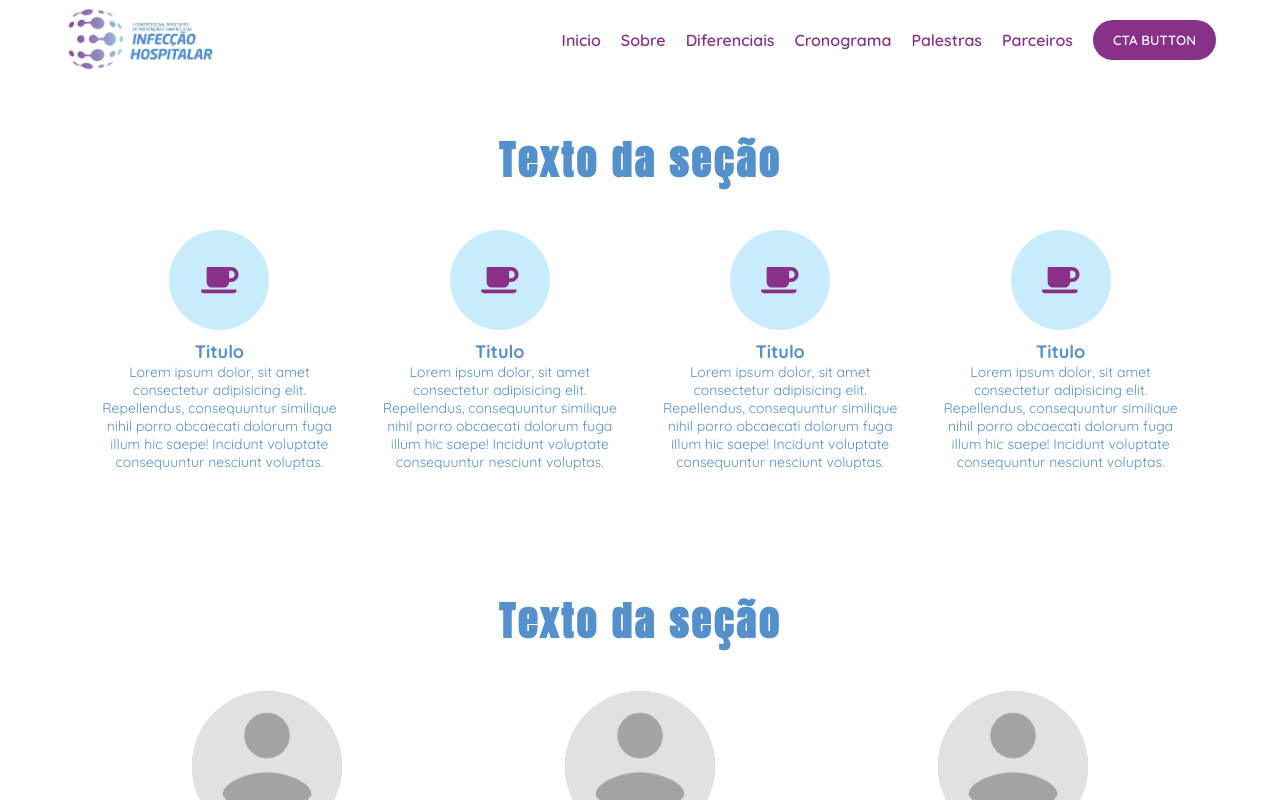
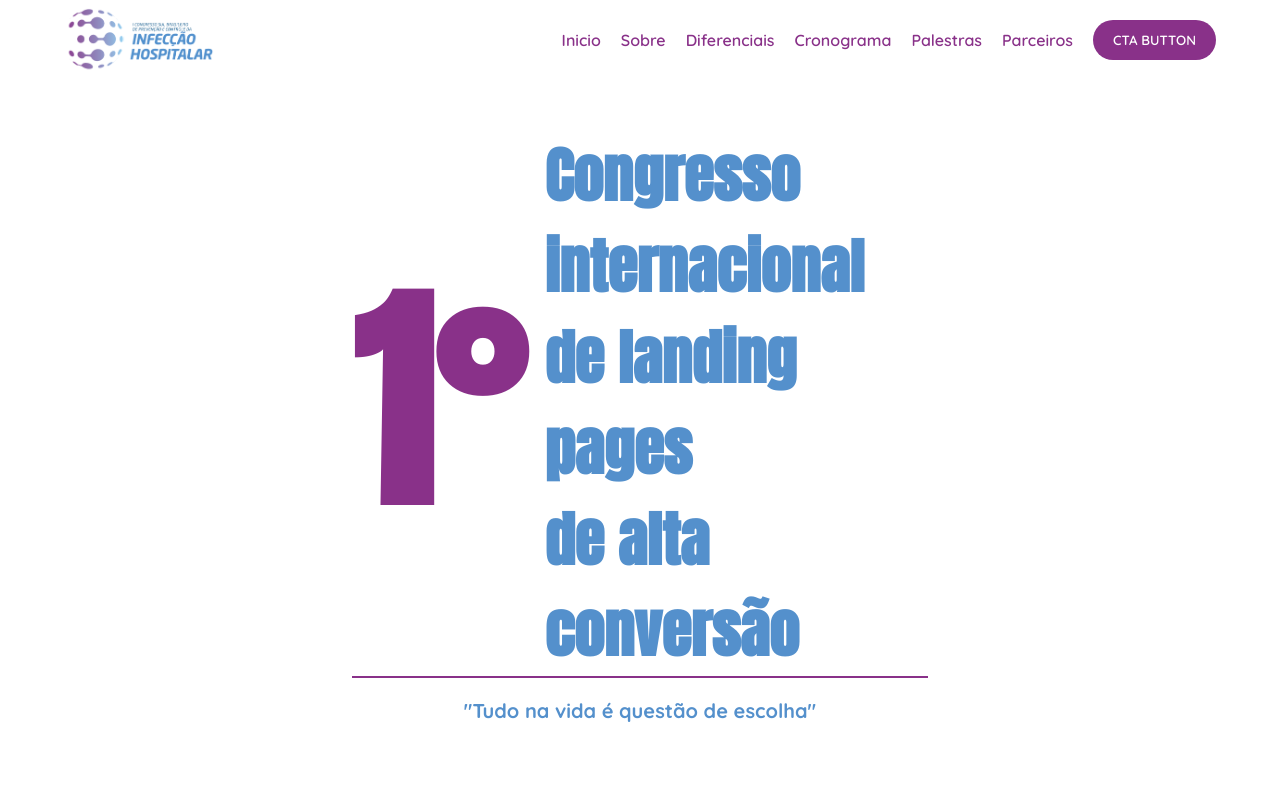
Before and after one commit to pedrohhcunha/congresso, a Next.js app: page / in a window 1280 px wide. Shown: the top 800 px of the page. Built offline with nearby package versions, Linux system fonts and the light colour scheme.

Commit message:
Criando a seção inicial

```diff
--- a/components/Inicio.jsx
+++ b/components/Inicio.jsx
@@ -0,0 +1,14 @@
+import styles from '../styles/Inicio.module.scss'
+export default function Inicio(props) {
+    return(
+        <section className={styles.section}>
+            <div className={styles.areaContent}>
+                <div className={styles.areaNome}>
+                    <h1 className={styles.numero}>1°</h1>
+                    <h1 className={styles.titulo}>Congresso internacional <br /> de landing pages <br /> de alta conversão</h1>
+                </div>
+                <h5 className={styles.span}>"Tudo na vida é questão de escolha"</h5>
+            </div>
+        </section>
+    )
+}
--- a/pages/index.jsx
+++ b/pages/index.jsx
@@ -15,6 +15,7 @@ export default function Home() {
   return (
     <main>
       <Header />
+      <Inicio />
       <Diferenciais />
       <Palestrantes />
       <Parceiros />
--- /dev/null
+++ b/styles/Inicio.module.scss
@@ -0,0 +1,38 @@
+.section{
+    background-color: var(--white);
+    padding: 50px 5vw;
+    display: flex;
+    align-items: center;
+    justify-content: space-between;
+
+    .areaContent{
+        width: 50%;
+        margin: 0 auto;
+
+        .areaNome{
+            display: flex;
+            align-items: center;
+            justify-content: center;
+            border-bottom: 2px solid var(--purple);
+
+            .numero{
+                font-size: 240px;
+                color: var(--purple);
+                margin-right: 20px;
+            }
+
+            .titulo{
+                font-size: 60px;
+                color: var(--blue);
+            }
+        }
+
+        .span{
+            text-align: center;
+            font-size: 20px;
+            margin: 0 auto;
+            color: var(--blue);
+            margin-top: 20px;
+        }
+    }
+}
```
Also changed, not shown: public/images/logos/circle.png (added).
